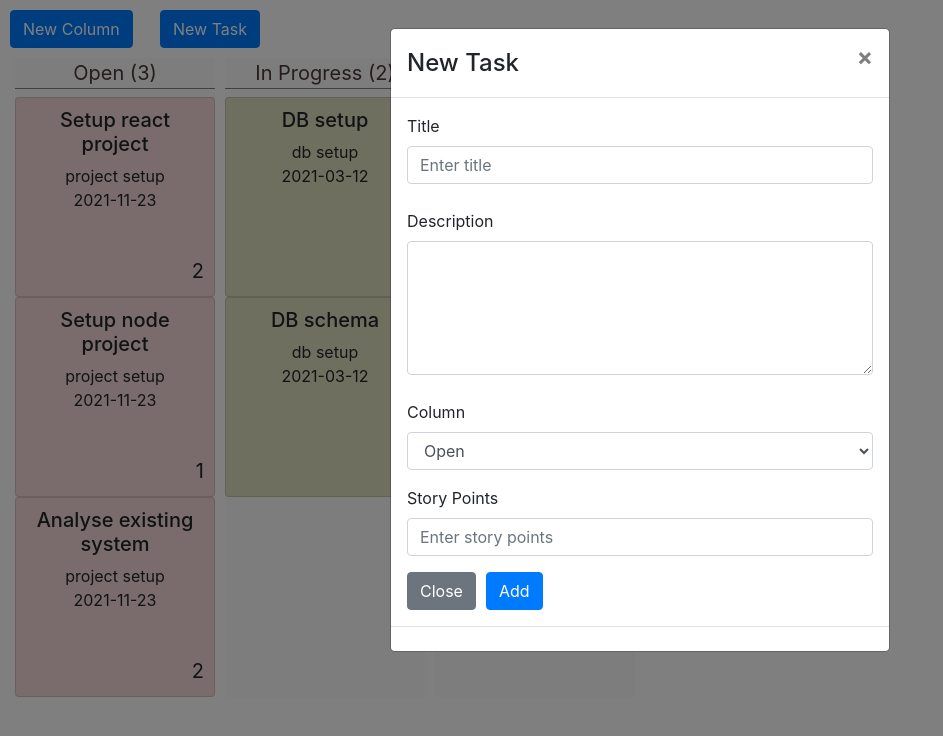
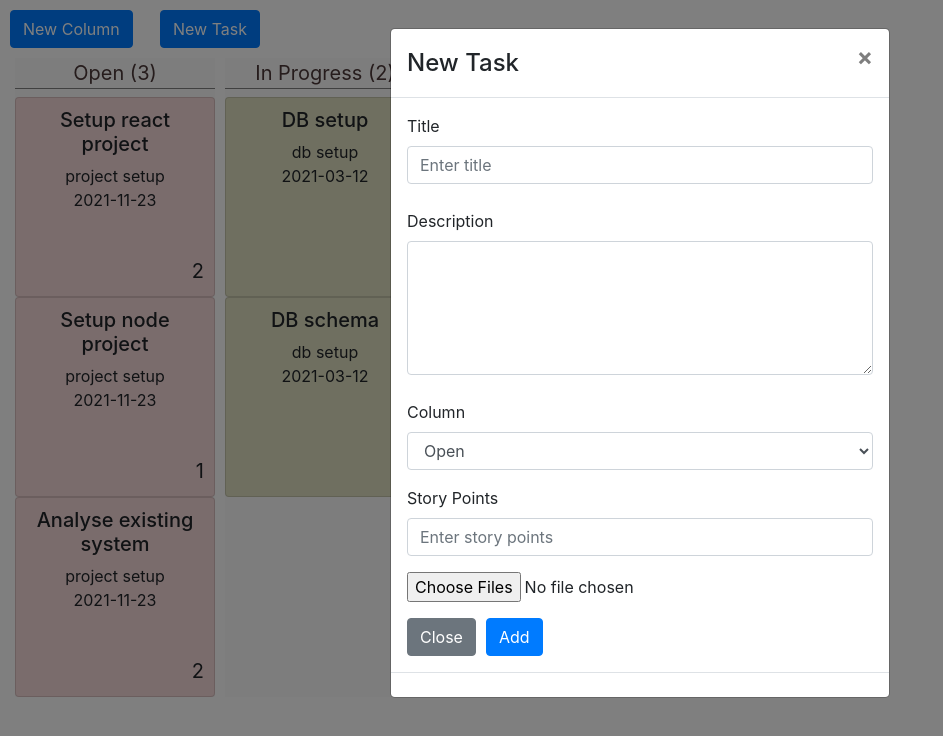
Before and after one commit to amitpchigadani/kanban, a React (Create React App) app: page / in a window 1280 px wide. Both pictures are taken after a click on the button "New Task". Shown: the top 736 px of the page, without its empty margins (0-943 px from the left). Built offline with nearby package versions, Linux system fonts and the light colour scheme.

Commit message:
Add attachments

```diff
--- a/package.json
+++ b/package.json
@@ -8,11 +8,11 @@
     "@testing-library/jest-dom": "^5.11.4",
     "@testing-library/react": "^11.1.0",
     "@testing-library/user-event": "^12.1.10",
-    "axios": "^0.21.1",
     "bootstrap": "^4.6.0",
     "react": "^17.0.2",
     "react-bootstrap": "^1.5.2",
     "react-dom": "^17.0.2",
+    "react-feather": "^2.0.9",
     "react-scripts": "4.0.3",
     "web-vitals": "^1.0.1"
   },
--- a/src/AddCardModal.js
+++ b/src/AddCardModal.js
@@ -3,12 +3,14 @@ import Button from 'react-bootstrap/Button';
 import Modal from 'react-bootstrap/Modal';
 import Form from 'react-bootstrap/Form';
 import './AddCardModal.css';
+import Attachment from './Attachment';
 
 export const AddCardModal = ({ cardShow: initCardShow, handleCardClose, addCard, columns }) => {
 
     const [colDropDownItems, setColDropDownItems] = useState([]);
     const [cardShow, setCardShow] = useState(initCardShow);
     const [validated, setValidated] = useState(false);
+    let attachments = 'none';
 
     const toggleModal = () => {
         setValidated(false);
@@ -29,13 +31,18 @@ export const AddCardModal = ({ cardShow: initCardShow, handleCardClose, addCard,
             title: form.get('title'),
             description: form.get('description'),
             storyPoint: form.get('points'),
-            columnName: form.get('column')
+            columnName: form.get('column'),
+            attachment: attachments
         };
         const d = new Date();
         newCard.lastUpdated = d.getFullYear() + '-' + d.getMonth() + '-' + d.getDate();
         setValidated(true);
         addCard(newCard);
     };
+
+    const onFileSelected = (files) => {
+        attachments = files.length > 0 ? files.map(file => file.name).join(', ') : 'none';
+    }
 
     return (
         <Modal
@@ -66,6 +73,10 @@ export const AddCardModal = ({ cardShow: initCardShow, handleCardClose, addCard,
                         <Form.Label>Story Points</Form.Label>
                         <Form.Control name="points" required type="number" placeholder="Enter story points" />
                     </Form.Group>
+
+                    <Form.Group controlId="attachment">
+                        <Attachment onFileSelected={onFileSelected}/>
+                    </Form.Group>
                     <Button variant="secondary" onClick={handleCardClose}>
                         Close
                     </Button>
--- /dev/null
+++ b/src/Attachment.css
@@ -0,0 +1,6 @@
+.btn-remove {
+    color: red;
+    cursor: pointer;
+    font-weight: bold;
+    font-family: cursive;
+}
--- /dev/null
+++ b/src/Attachment.js
@@ -0,0 +1,20 @@
+import React from 'react';
+import './Attachment.css';
+
+export const Attachment = ({onFileSelected}) => {
+
+    const onFileChange = event => {
+        let files =  Array.from(event.target.files);
+        onFileSelected(files);
+    };
+
+    return (
+        <div>
+            <div>
+                <input type="file" multiple onChange={onFileChange} />
+            </div>
+        </div>
+    );
+}
+
+export default Attachment;
--- a/src/Card.css
+++ b/src/Card.css
@@ -12,3 +12,16 @@
     margin-top: auto;
     font-size: 20px;
 }
+
+.attachment {
+    display: flex;
+}
+
+.attachment-name {
+    white-space: nowrap;
+    display: block;
+    width: 150px;
+    overflow: hidden;
+    text-overflow: ellipsis;
+    font-size: 12px;
+}
--- a/src/Card.js
+++ b/src/Card.js
@@ -1,12 +1,27 @@
 import './Card.css'
+import * as Icon from 'react-feather';
 
 export const Card = (props) => {
+
+	const showAttachments = () => {
+		if (props.card.attachment) {
+			return (
+				<div class="attachment">
+					<Icon.Paperclip size={18}/>
+					<span title={props.card.attachment} class="attachment-name">{props.card.attachment}</span>
+				</div>
+			)
+		}
+
+	}
+
 	return (
 		<div style={props.style} className="card">
 			<h5>{props.card.title}</h5>
 			<span>{props.card.description}</span>
 			<span>{props.card.lastUpdated}</span>
+			{showAttachments()}
 			<span className="storyPoint">{props.card.storyPoint}</span>
-    	</div>
+		</div>
 	)
 }
```
Also changed, not shown: 2 other files (tests, documents, lock files or other folders).
